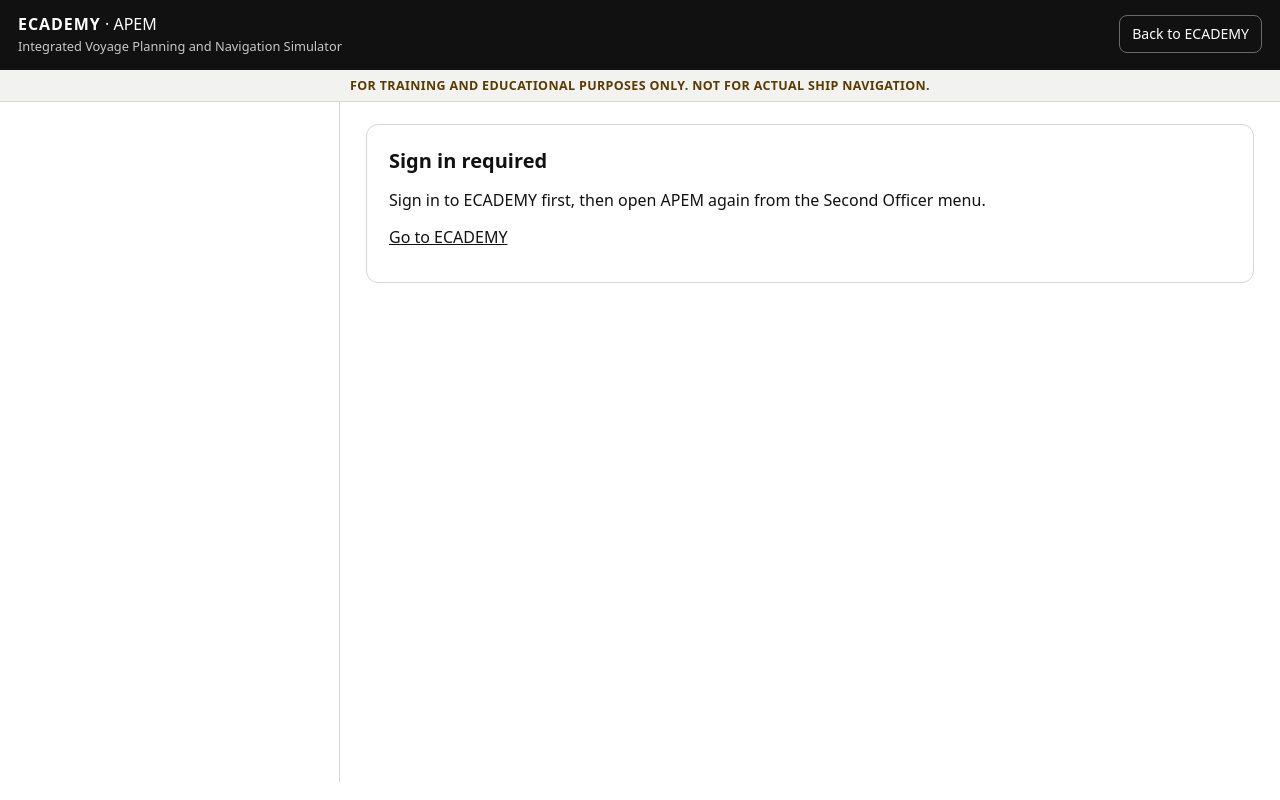
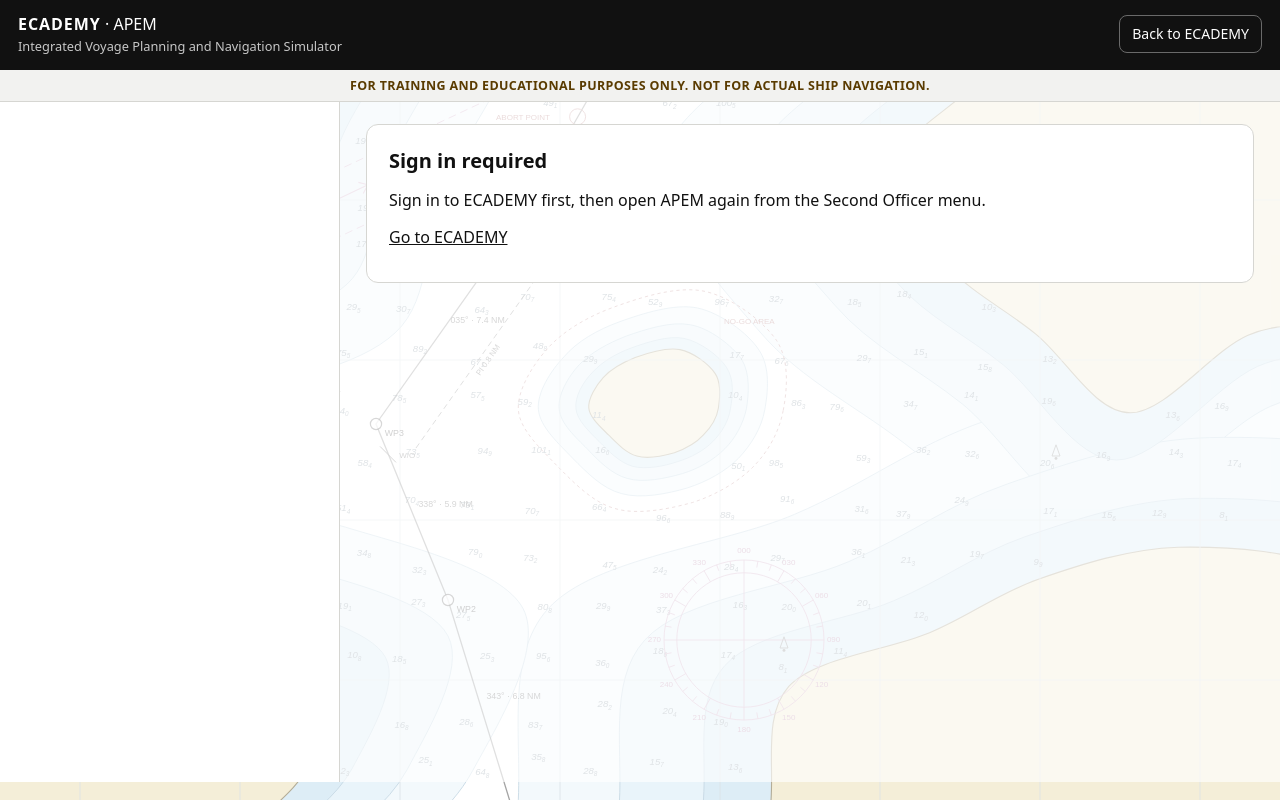
Before and after one commit to rml-ecademy/rml-ecademy.github.io, a plain HTML site: page apem.html in a window 1280 px wide. Drawn offline with Linux system fonts and the light colour scheme.

Commit message:
APEM (owner preview): light ENC-style chart background, text dominant
Co-Authored-By: Claude Fable 5.2 <noreply@anthropic.com>
Claude-Session: https://claude.ai/code/session_01XLtBWFyJp3bPkUeTe5GoMz

```diff
--- a/apem.html
+++ b/apem.html
@@ -11,7 +11,9 @@
 <style>
 :root{--bg:#ffffff;--panel:#ffffff;--panel2:#f2f2f0;--rule:#d6d6d2;--ink:#111111;--mute:#5c5c5c;--accent:#111111;--ok:#1a7f4b;--warn:#8a5a00;--lock:#8c8c8c}
 *{box-sizing:border-box}
-html,body{margin:0;background:var(--bg);color:var(--ink);font:16px/1.55 "Albert Sans",system-ui,-apple-system,"Segoe UI",Roboto,sans-serif;-webkit-text-size-adjust:100%}
+html{background:#ffffff}
+body::before{content:"";position:fixed;inset:0;z-index:-1;background:#ffffff url(media/apem/chart-bg.svg) center/cover no-repeat;opacity:.85}   /* light synthetic ENC-style chart behind the page; text stays dominant */
+html,body{margin:0;color:var(--ink);font:16px/1.55 "Albert Sans",system-ui,-apple-system,"Segoe UI",Roboto,sans-serif;-webkit-text-size-adjust:100%}
 a{color:var(--accent)}
 header{display:flex;align-items:center;gap:14px;padding:12px 18px;background:#111111;color:#ffffff;border-bottom:1px solid #111111}
 header b{letter-spacing:.06em}header .t{flex:1;min-width:0}header .t small{display:block;color:#c8c8c8;font-size:.8rem}
@@ -20,7 +22,7 @@ header a.back{color:#ffffff;text-decoration:none;border:1px solid #6a6a6a;border
 .owner{background:#f2f2f0;color:#111111;border-bottom:1px solid var(--rule);padding:6px 18px;font-size:.8rem;text-align:center}
 .shell{display:grid;grid-template-columns:340px minmax(0,1fr);min-height:calc(100vh - 120px)}
 aside{border-right:1px solid var(--rule);background:var(--panel);padding:14px 12px;overflow:auto}
-main{padding:22px 26px 60px;min-width:0}
+main{padding:22px 26px 60px;min-width:0;background:rgba(255,255,255,.66)}
 @media (max-width:860px){.shell{grid-template-columns:1fr}aside{border-right:0;border-bottom:1px solid var(--rule);max-height:46vh}main{padding:16px 14px 50px}}
 h1{font-size:1.5rem;margin:0 0 4px}h2{font-size:1.25rem;margin:0 0 12px}
 .stage{margin:14px 0 6px;font-size:.74rem;text-transform:uppercase;letter-spacing:.1em;color:var(--mute);display:flex;justify-content:space-between}
@@ -70,7 +72,7 @@ button.lk:disabled{opacity:.45;cursor:default;border-color:var(--rule);color:var
 .sum span{color:var(--mute);font-size:.74rem;text-transform:uppercase;letter-spacing:.06em}
 table.rec{border-collapse:collapse;width:100%;font-size:.92rem}table.rec td,table.rec th{border-bottom:1px solid var(--rule);padding:6px 8px;text-align:left;vertical-align:top}table.rec tr.sec th{background:var(--panel2);font-size:.82rem}table.rec tr.sec td{background:var(--panel2)}
 @media (max-width:700px){table.rec{font-size:.84rem}table.rec td,table.rec th{padding:5px 4px}}
-@media print{body{background:#fff;color:#000}header,.disc,.owner,aside,.nav{display:none!important}.shell{display:block}.card{border:0;background:#fff;color:#000}table.rec tr.sec th,table.rec tr.sec td{background:#eee;color:#000}}
+@media print{body::before{display:none}body{background:#fff;color:#000}header,.disc,.owner,aside,.nav{display:none!important}.shell{display:block}.card{border:0;background:#fff;color:#000}table.rec tr.sec th,table.rec tr.sec td{background:#eee;color:#000}}
 </style>
 </head>
 <body>
```
Also changed, not shown: media/apem/chart-bg.svg (added).
